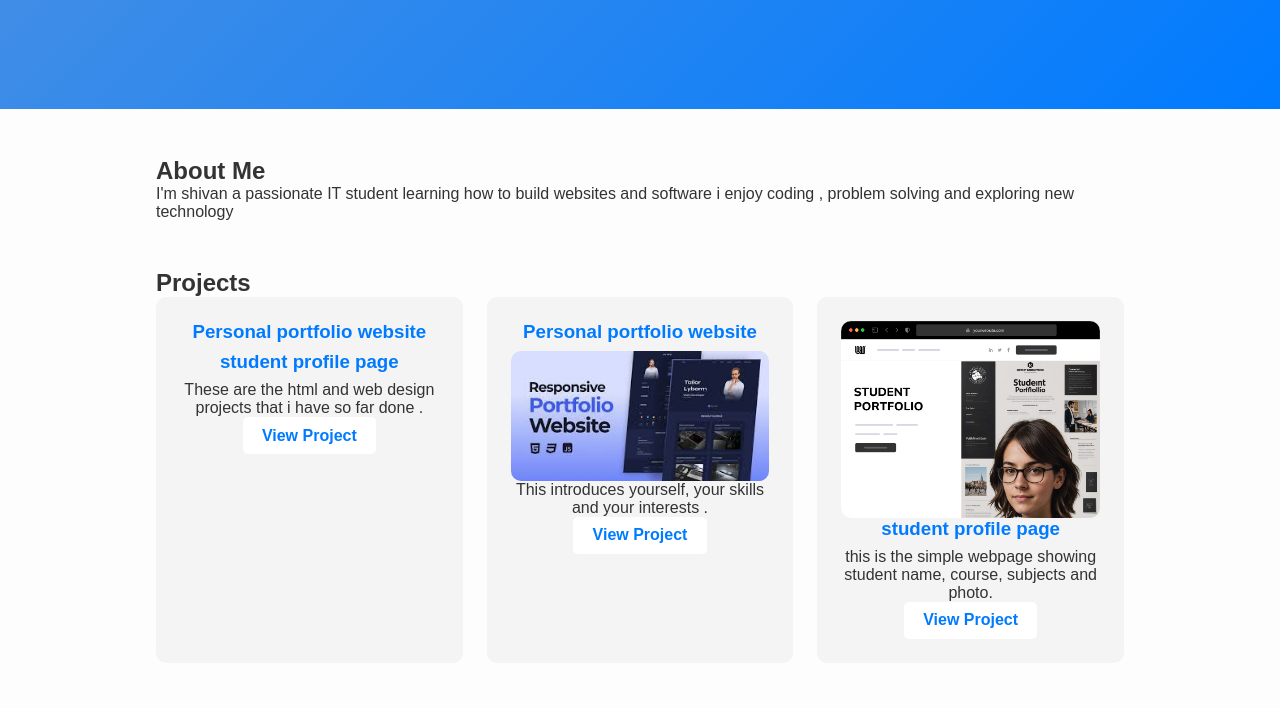
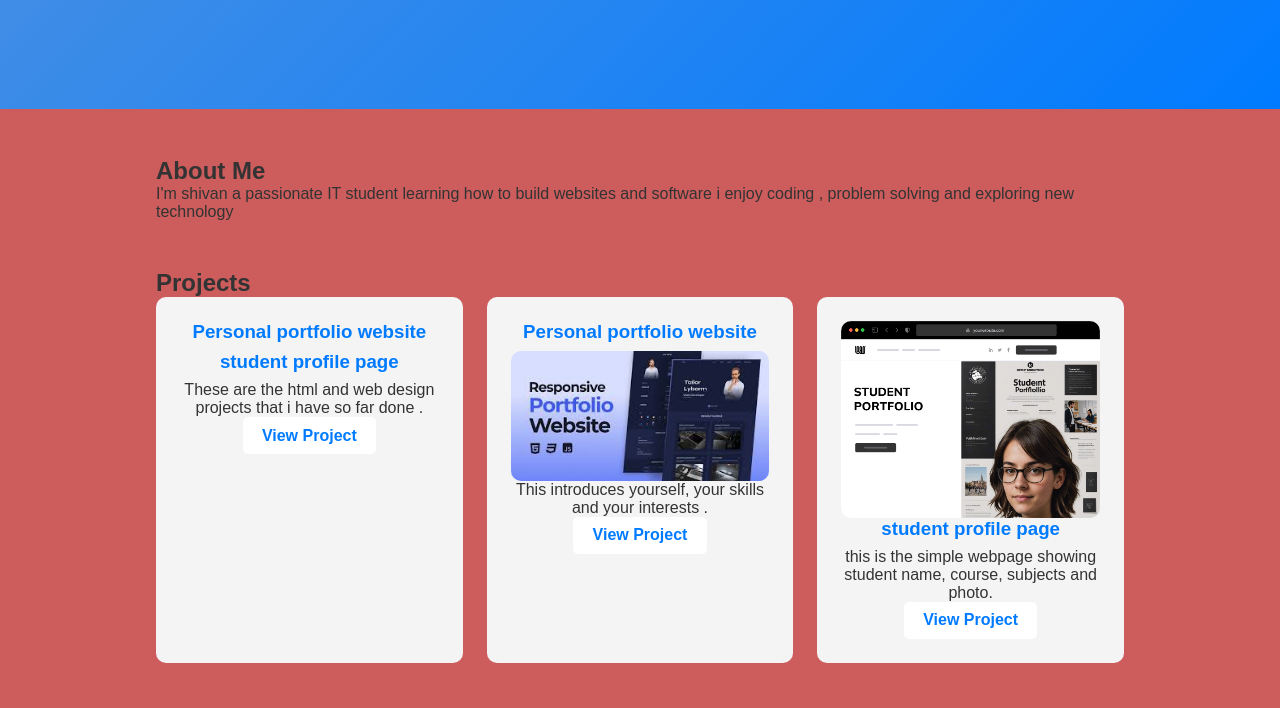
Before and after one commit to asinguzashivan6-tech/website3, a plain HTML site: page index.html in a window 1280 px wide. Shown: the part 235-943 px from the top of the page. Drawn offline with Linux system fonts and the light colour scheme.

Commit message:
Update style.css

```diff
--- a/style.css
+++ b/style.css
@@ -7,7 +7,7 @@
 
 body {
   color: #333;
-  background: #fdfdfd;
+  background-color: indianred;
 }
 
 header {
```
